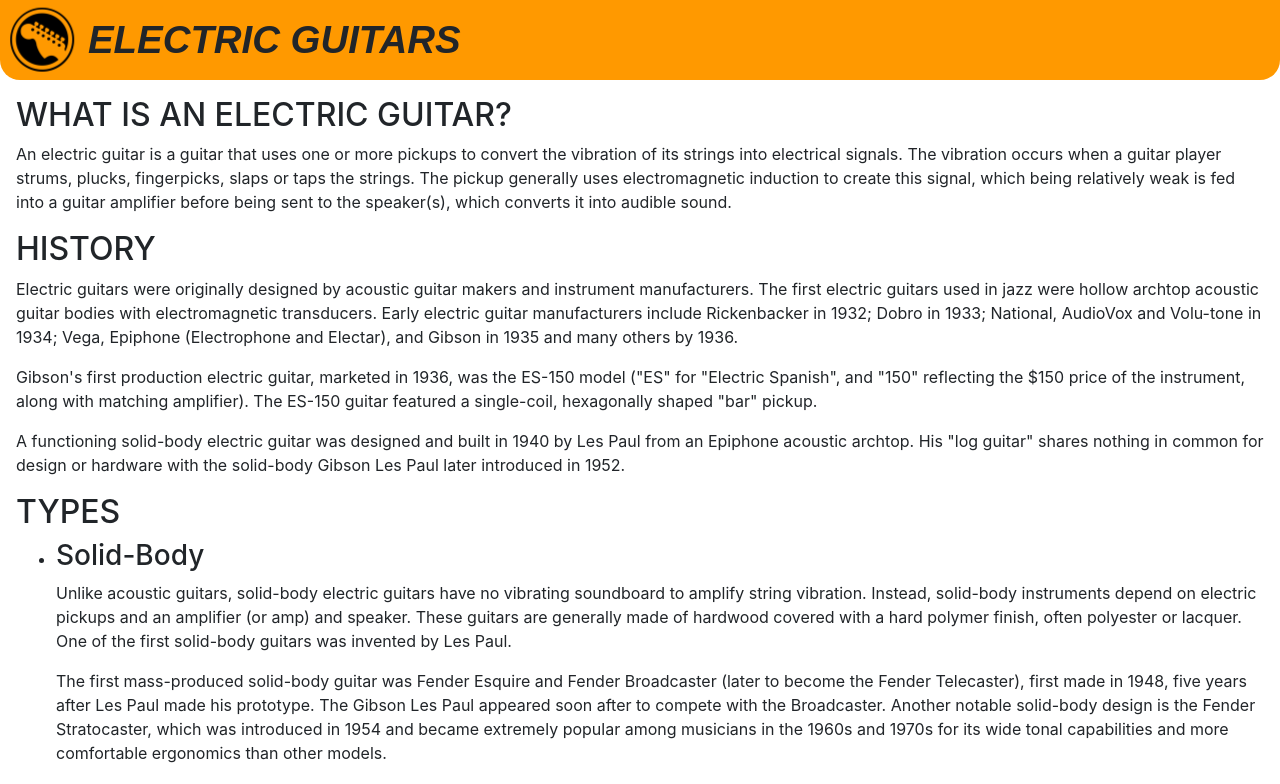
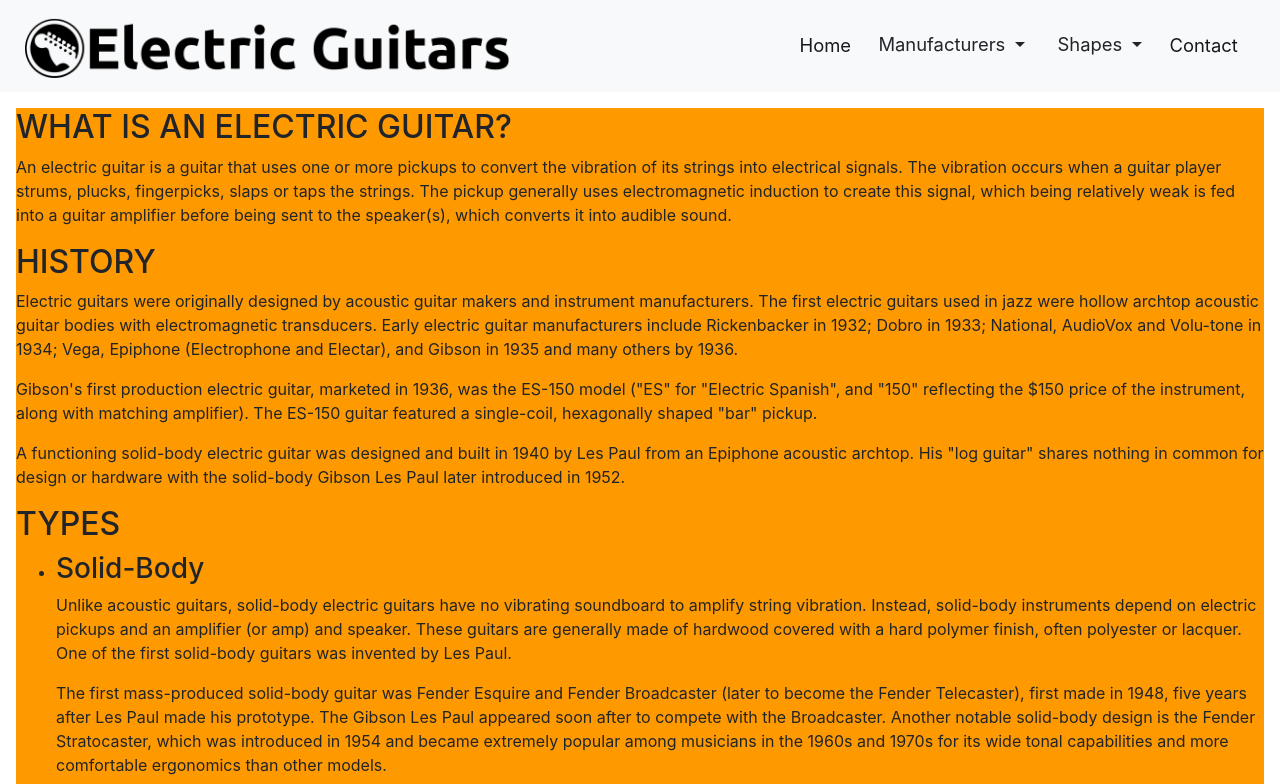
Before and after one commit to mihmin98/guitar-website, a plain HTML site: page index.html in a window 1280 px wide. Shown: the top 784 px of the page. Drawn offline with nearby package versions, Linux system fonts and the light colour scheme.

Commit message:
Added bootstrap navbar

```diff
--- a/index.html
+++ b/index.html
@@ -7,16 +7,54 @@
     </head>
 
     <body>
-        <div class="page-header">
-            <h1>
-                <img src="images/logos/guitar_logo.png" alt="guitar_logo">
-                <!-- <img id="page-header-title-img" src="images/logos/title_logo.png" alt="ELECTRIC GUITARS" > -->
-                <span id="page-header-title">ELECTRIC GUITARS</span>
-            </h1>
-        </div>
+        <nav class="navbar navbar-expand-md navbar-light bg-light sticky-top">
+            <div class="container-fluid">
+                <a class="navbar-brand" href="#">
+                    <img src="images/logos/banner_logo.png" alt="ELECTRIC GUITARS">
+                </a>
+                <button class="navbar-toggler" type="button" data-toggle="collapse" data-target="#navbarResponsive">
+                    <span class="navbar-toggler-icon"></span>
+                </button>
+                <div class="collapse navbar-collapse" id="navbarResponsive">
+                    <ul class="navbar-nav ml-auto">
+                        <li class="nav-item active">
+                            <a class="nav-link" href="#">Home</a>
+                        </li>
+                        <li class="nav-item">
+                            <div class="dropdown">
+                                <button class="btn btn-primary-outline dropdown-toggle" type="button" id="dropdownMenuButton" data-toggle="dropdown" aria-haspopup="true" aria-expanded="false">
+                                    Manufacturers
+                                </button>
+                                <div class="dropdown-menu" aria-labelledby="dropdownMenuButton">
+                                    <a class="dropdown-item nav-link" href="fender.html">Fender</a>
+                                    <a class="dropdown-item nav-link" href="gibson.html">Gibson</a>
+                                    <a class="dropdown-item nav-link" href="jackson.html">Jackson</a>
+                                </div>
+                            </div>
+                        </li>
+                        <li class="nav-item">
+                            <div class="dropdown">
+                                <button class="btn btn-primary-outline dropdown-toggle" type="button" id="dropdownMenuButton" data-toggle="dropdown" aria-haspopup="true" aria-expanded="false">
+                                    Shapes
+                                </button>
+                                <div class="dropdown-menu" aria-labelledby="dropdownMenuButton">
+                                    <a class="dropdown-item nav-link" href="stratocaster.html">Stratocaster</a>
+                                    <a class="dropdown-item nav-link" href="les_paul.html">Les Paul</a>
+                                    <a class="dropdown-item nav-link" href="superstrat.html">Superstrat</a>
+                                </div>
+                            </div>
+                        </li>
+                        <li class="nav-item active">
+                            <a class="nav-link" href="#">Contact</a>
+                        </li>
+                    </ul>
+                </div>
+            </div>
+        </nav>
 
         <div class="main-body">
             <h2>WHAT IS AN ELECTRIC GUITAR?</h2>
+
             <div>
                 <p>
                     An electric guitar is a guitar that uses one or more pickups to convert the vibration of its strings into electrical signals.
--- a/styles/style.css
+++ b/styles/style.css
@@ -1,40 +1,30 @@
-.page-header {
-    background-color: #FF9900;
-    height: 10vh;
-    border-radius: 20px;
-    border-top-left-radius: 0px;
-    border-top-right-radius: 0px;
+.navbar {
+    padding: 0.6rem;
 }
 
-.page-header h1 {
-    width: fit-content;
-    height: inherit;
+.navbar-brand img{
+    max-width: 95%;
 }
 
-.page-header img {
-    max-height: 80%;
-    max-width: 30%;
-    transform: translate(16%, 12%);
-    float: left;
+.navbar-nav li {
+    padding-right: 0.4rem;
+    font-size: 1.15rem;
 }
 
-.page-header #page-header-title {
-    display: inline-block;
-    vertical-align: middle;
-    line-height: 10vh;
-    margin-left: 24px;
-    font-size: 3vmax;
-    font-family: Ubuntu, Arial, Helvetica, sans-serif;
-    font-weight: bold;
-    font-style: italic;
-
+.navbar-nav li:last-of-type {
+    padding-right: 0.6rem;
 }
 
-.page-header #page-header-title-img {
-    transform: translate(5%, 15%);
+.dropdown #dropdownMenuButton {
+    font-size: 1.15rem;
+}
+
+.navbar img {
+    width: 40vmax;
 }
 
 .main-body {
+    background-color: #FF9900;
     margin-left: 16px;
     margin-right: 16px;
     margin-top: 16px;
```
Also changed, not shown: images/logos/banner_logo.png (added), 1 other file.
